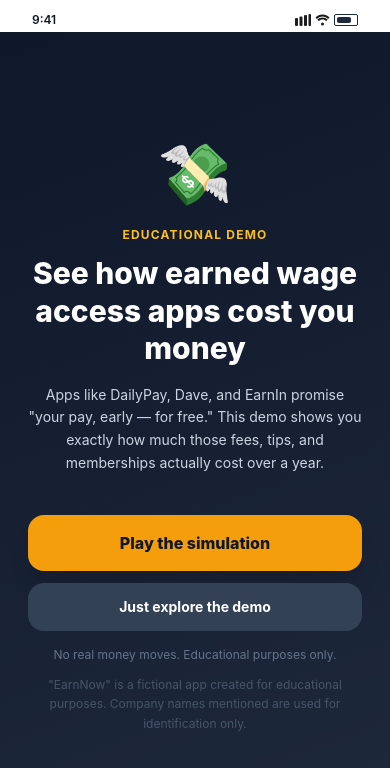
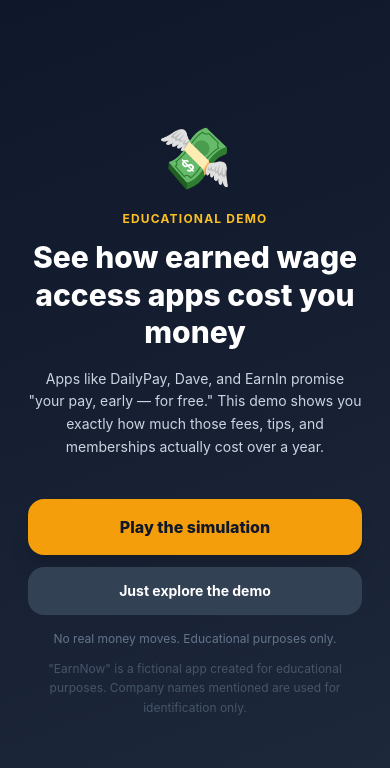
Before and after one commit to genesee-dan/ewa, a React (Vite) app: page /game-result in a window 390 px wide. Shown: the top 768 px of the page. Built offline with nearby package versions, Linux system fonts and the light colour scheme.

Commit message:
Hide fake status bar on real mobile devices (show only on desktop)

```diff
--- a/src/components/PhoneShell.jsx
+++ b/src/components/PhoneShell.jsx
@@ -13,8 +13,8 @@ export default function PhoneShell({ children }) {
       <div
         className="relative bg-white overflow-hidden flex flex-col w-full h-[100dvh] sm:w-[390px] sm:h-[844px] sm:max-h-[calc(100dvh-60px)] sm:rounded-[44px] sm:shadow-[0_0_0_10px_#1c1c1e,0_30px_80px_rgba(0,0,0,0.4)]"
       >
-        {/* Status bar */}
-        <div className="flex items-center justify-between px-8 pt-3 pb-1 bg-white z-10">
+        {/* Status bar — desktop only; real phones have their own */}
+        <div className="hidden sm:flex items-center justify-between px-8 pt-3 pb-1 bg-white z-10">
           <span className="text-xs font-semibold text-slate-900">9:41</span>
           <div className="hidden sm:block bg-black" style={{ width: '120px', height: '30px', borderRadius: '20px' }} />
           <div className="flex items-center gap-1">
```
